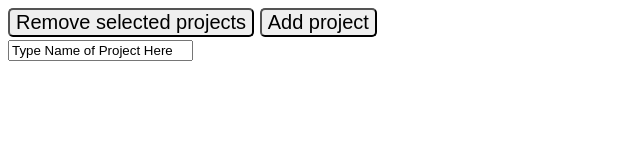
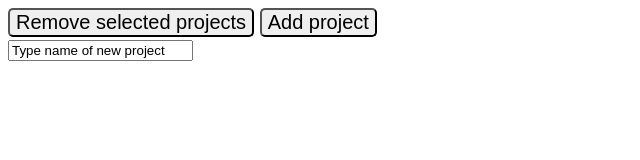
Before and after one commit to linleyd/Timesheet, a plain HTML site: page index.html in a window 1280 px wide. Shown: the full height of the page, 0-640 px from the left. Drawn offline with Linux system fonts and the light colour scheme.

Commit message:
Update index.html

```diff
--- a/index.html
+++ b/index.html
@@ -38,7 +38,7 @@
 		</div>
 		<button onclick="removeProject()">Remove selected projects</button>
 		<button onclick="addProject()">Add project</button>
-		<input type="text" id="proj_name" value="Type Name of Project Here">
+		<input type="text" id="proj_name" value="Type name of new project">
 	<script src="timesheet_script_reformat.js"> </script>
 	</body>
 	</html>
```
